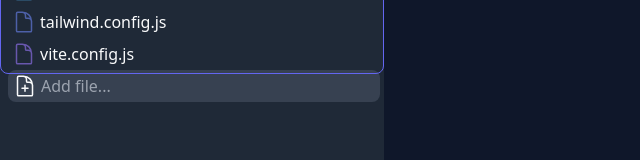
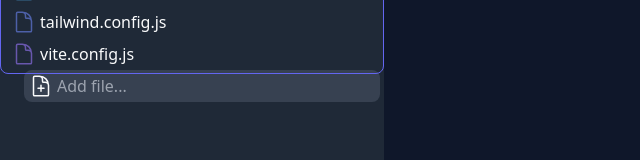
Before and after one commit to Jeshwin/fs_sidebar, a React (Vite) app: page / in a window 1280 px wide. Both pictures are taken after a click on the button 292 px from the left and 20 px from the top of the page. Shown: the part 358-518 px from the top of the page, without its empty margins (0-640 px from the left). Built offline with nearby package versions, Linux system fonts and the light colour scheme.

Commit message:
current file differs from where new element will be added

```diff
--- /dev/null
+++ b/src/components/context/newElementFolderProvider.jsx
@@ -0,0 +1,39 @@
+import {createContext, useContext, useEffect, useState} from "react";
+import CurrentFileContext from "./currentFileProvider";
+
+const NewElementFolderContext = createContext();
+
+// Create fileStructure provider
+export const NewElementFolderProvider = ({children}) => {
+    const [newElementFolder, setNewElementFolder] = useState("");
+    const [showNewElementInput, setShowNewElementInput] = useState(false);
+    const [fileOrFolder, setFileOrFolder] = useState("file");
+    const {currentFile} = useContext(CurrentFileContext);
+
+    useEffect(() => {
+        if (newElementFolder === "") {
+            setNewElementFolder(
+                currentFile.split("/").length == 1
+                    ? ""
+                    : currentFile.split("/").slice(0, -1).join("/")
+            );
+        }
+    }, [newElementFolder, currentFile]);
+
+    return (
+        <NewElementFolderContext.Provider
+            value={{
+                newElementFolder,
+                setNewElementFolder,
+                showNewElementInput,
+                setShowNewElementInput,
+                fileOrFolder,
+                setFileOrFolder,
+            }}
+        >
+            {children}
+        </NewElementFolderContext.Provider>
+    );
+};
+
+export default NewElementFolderContext;
--- a/src/components/fileExplorer.jsx
+++ b/src/components/fileExplorer.jsx
@@ -6,16 +6,15 @@
 import GutterRenderer from "./gutters";
 import Highlighter from "./highlighter";
 import FileExplorerToolbar from "./toolbar/fileExplorerToolbar";
-import NewFileItem from "./items/newfile";
-import NewFolderItem from "./items/newfolder";
-import CurrentFileContext from "./context/currentFileProvider";
+import NewItem from "./items/newelement";
+import NewElementFolderContext from "./context/newElementFolderProvider";
 
 export default function FileExplorer() {
     const {fileStructure} = useContext(FileStructureContext);
-    const {currentFile} = useContext(CurrentFileContext);
+    const {newElementFolder} = useContext(NewElementFolderContext);
     const [cursorY, setCursorY] = useState(0);
     const fileStructureRef = useRef(null);
-    const slashCount = currentFile.split("/").length - 1;
+    const slashCount = newElementFolder.split("/").length - 1;
 
     useEffect(() => {
         const handleMouseMove = (event) => {
@@ -79,8 +78,7 @@
                     })}
                     {slashCount == 0 && (
                         <>
-                            <NewFileItem />
-                            {/* <NewFolderItem /> */}
+                            <NewItem />
                         </>
                     )}
                     <GutterRenderer />
--- a/src/components/items/folder.jsx
+++ b/src/components/items/folder.jsx
@@ -8,9 +8,8 @@
     EllipsisVerticalIcon,
 } from "@heroicons/react/24/outline";
 import TooltipPositionContext from "../context/tooltipProvider";
-import CurrentFileContext from "../context/currentFileProvider";
-import NewFileItem from "./newfile";
-import NewFolderItem from "./newfolder";
+import NewItem from "./newelement";
+import NewElementFolderContext from "../context/newElementFolderProvider";
 
 export default function FolderItem({item, parent, level}) {
     const {toggleFolder, addFile, addFolder, deleteFile, deleteFolder} =
@@ -18,7 +17,7 @@
     const {setTooltipPosition, tooltipInfo, setTooltipInfo} = useContext(
         TooltipPositionContext
     );
-    const {currentFile} = useContext(CurrentFileContext);
+    const {newElementFolder} = useContext(NewElementFolderContext);
     const [showModal, setShowModal] = useState(false);
     const [showDots, setShowDots] = useState(false);
     const VertDotsRef = useRef(null);
@@ -211,11 +210,12 @@
                         );
                     }
                 })}
-            {currentFile.substring(0, currentFile.lastIndexOf("/")) ===
-                folderPath && (
+            {newElementFolder.substring(
+                0,
+                newElementFolder.lastIndexOf("/")
+            ) === folderPath && (
                 <>
-                    <NewFileItem />
-                    {/* <NewFolderItem /> */}
+                    <NewItem />
                 </>
             )}
         </>
--- /dev/null
+++ b/src/components/items/newelement.jsx
@@ -0,0 +1,38 @@
+import {DocumentPlusIcon, FolderPlusIcon} from "@heroicons/react/24/outline";
+import {useContext} from "react";
+import NewElementFolderContext from "../context/newElementFolderProvider";
+
+export default function NewItem() {
+    const {newElementFolder, showNewElementInput, fileOrFolder} = useContext(
+        NewElementFolderContext
+    );
+
+    // Count the number of slashes in the current file path
+    const slashCount = newElementFolder.split("/").length;
+
+    return (
+        showNewElementInput && (
+            <li
+                style={{
+                    marginLeft: `${16 * slashCount + 4}px`,
+                }}
+                className="h-8 flex items-center p-1 cursor-pointer rounded-lg bg-gray-700
+            border border-transparent focus-within:ring-1 focus-within:ring-indigo-500"
+            >
+                {fileOrFolder === "file" ? (
+                    <DocumentPlusIcon className="w-6 h-6" />
+                ) : (
+                    <FolderPlusIcon className="w-6 h-6" />
+                )}
+                <input
+                    placeholder={
+                        fileOrFolder === "file"
+                            ? "Add file..."
+                            : "Add directory..."
+                    }
+                    className="h-6 bg-inherit p-1 flex-1 focus:outline-none"
+                />
+            </li>
+        )
+    );
+}
--- a/src/components/items/newfile.jsx
+++ /dev/null
@@ -1,26 +0,0 @@
-import {DocumentPlusIcon} from "@heroicons/react/24/outline";
-import {useContext} from "react";
-import CurrentFileContext from "../context/currentFileProvider";
-
-export default function NewFileItem() {
-    const {currentFile} = useContext(CurrentFileContext);
-
-    // Count the number of slashes in the current file path
-    const slashCount = currentFile.split("/").length - 1;
-
-    return (
-        <li
-            style={{
-                marginLeft: `${16 * slashCount + 4}px`,
-            }}
-            className="h-8 flex items-center p-1 cursor-pointer rounded-lg bg-gray-700
-            border border-transparent focus-within:ring-1 focus-within:ring-indigo-500"
-        >
-            <DocumentPlusIcon className="w-6 h-6" />
-            <input
-                placeholder="Add file..."
-                className="h-6 bg-inherit p-1 flex-1 focus:outline-none"
-            />
-        </li>
-    );
-}
--- a/src/components/items/newfolder.jsx
+++ /dev/null
@@ -1,26 +0,0 @@
-import {FolderPlusIcon} from "@heroicons/react/24/outline";
-import { useContext } from "react";
-import CurrentFileContext from "../context/currentFileProvider";
-
-export default function NewFolderItem() {
-    const {currentFile} = useContext(CurrentFileContext);
-
-    // Count the number of slashes in the current file path
-    const slashCount = currentFile.split("/").length - 1;
-
-    return (
-        <li
-            style={{
-                marginLeft: `${16 * slashCount + 4}px`,
-            }}
-            className="h-8 flex items-center p-1 cursor-pointer rounded-lg bg-gray-700
-            border border-transparent focus-within:border-indigo-500"
-        >
-            <FolderPlusIcon className="w-6 h-6" />
-            <input
-                placeholder="Add directory..."
-                className="h-6 bg-inherit p-1 flex-1 focus:outline-none"
-            />
-        </li>
-    );
-}
--- a/src/components/toolbar/fileExplorerToolbar.jsx
+++ b/src/components/toolbar/fileExplorerToolbar.jsx
@@ -4,15 +4,36 @@
     FolderPlusIcon,
     MagnifyingGlassIcon,
 } from "@heroicons/react/24/outline";
-import {useState} from "react";
+import {useContext, useState} from "react";
 import FileExplorerSearchbar from "./fileExplorerSearchbar";
+import NewElementFolderContext from "../context/newElementFolderProvider";
 
 export default function FileExplorerToolbar() {
+    const {
+        showNewElementInput,
+        setShowNewElementInput,
+        fileOrFolder,
+        setFileOrFolder,
+    } = useContext(NewElementFolderContext);
     const [showSearchbar, setShowSearchbar] = useState(false);
 
     const toggleSearchbar = () => {
         setShowSearchbar(!showSearchbar);
     };
+
+    const showNewInput = (newFileOrFolder) => {
+        if (!showNewElementInput) {
+            setShowNewElementInput(true);
+            setFileOrFolder(newFileOrFolder);
+        } else {
+            if (newFileOrFolder !== fileOrFolder) {
+                setFileOrFolder(newFileOrFolder);
+            } else {
+                setShowNewElementInput(false);
+            }
+        }
+    };
+
     return (
         <div className="sticky z-10 top-0 w-full p-1 grid grid-cols-1 bg-gray-950 text-white">
             <div className="flex items-center">
@@ -24,10 +45,16 @@
                     >
                         <MagnifyingGlassIcon className="w-6 h-6" />
                     </button>
-                    <button className="hover:bg-gray-800">
+                    <button
+                        onClick={() => showNewInput("file")}
+                        className="hover:bg-gray-800"
+                    >
                         <DocumentPlusIcon className="w-6 h-6" />
                     </button>
-                    <button className="hover:bg-gray-800">
+                    <button
+                        onClick={() => showNewInput("dir")}
+                        className="hover:bg-gray-800"
+                    >
                         <FolderPlusIcon className="w-6 h-6" />
                     </button>
                     <button className="hover:bg-gray-800">
```
Also changed, not shown: src/App.jsx (+5 -2 lines).
